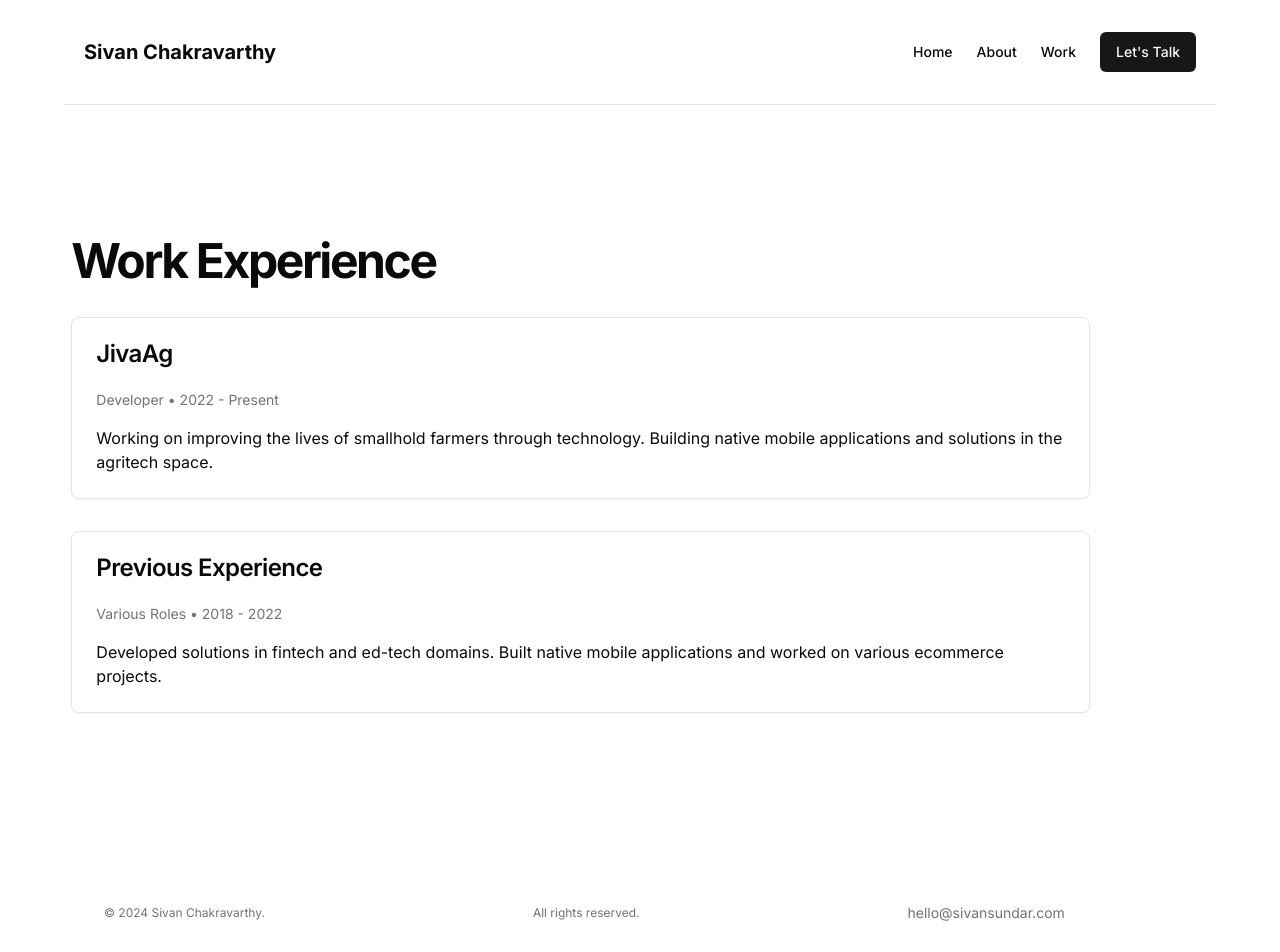
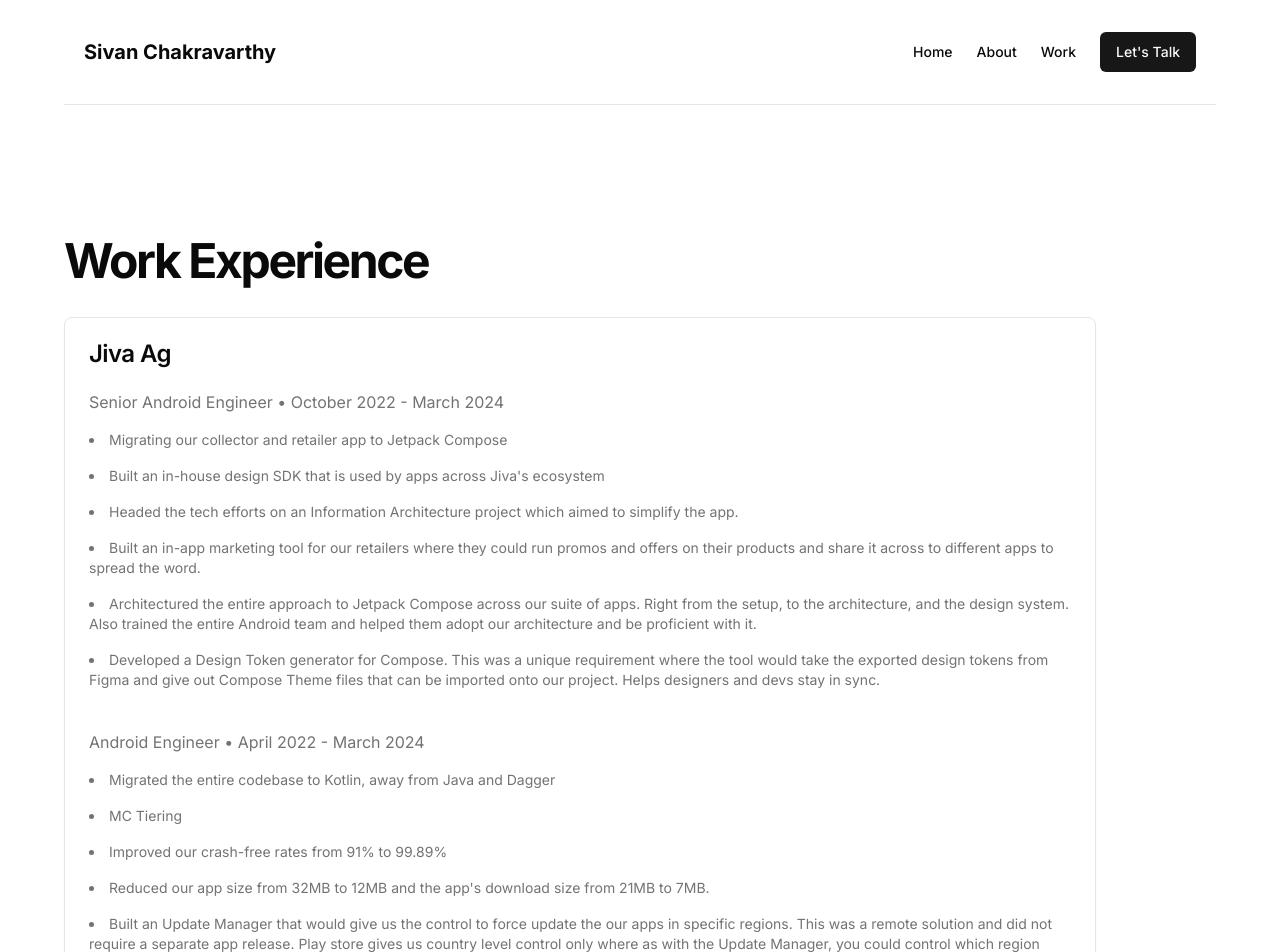
Before and after one commit to sivansundar/sivansundar-portfolio, a Next.js app: page /work in a window 1280 px wide. Shown: the top 952 px of the page. Built offline with nearby package versions, Linux system fonts and the light colour scheme.

Commit message:
Work page WIP

```diff
--- a/app/work/page.tsx
+++ b/app/work/page.tsx
@@ -1,23 +1,90 @@
-import { Card, CardContent, CardHeader, CardTitle } from '@/components/ui/card'
+import { Card, CardContent, CardHeader, CardTitle } from "@/components/ui/card";
 
 export default function WorkPage() {
   return (
     <div className="py-20 md:py-28">
       <div className="container px-4 md:px-6">
-        <h1 className="text-3xl font-bold tracking-tighter sm:text-4xl md:text-5xl mb-8">Work Experience</h1>
+        <h1 className="text-3xl font-bold tracking-tighter sm:text-4xl md:text-5xl mb-8">
+          Work Experience
+        </h1>
         <div className="grid gap-6 md:gap-8">
           <Card>
             <CardHeader>
-              <CardTitle>JivaAg</CardTitle>
+              <CardTitle>Jiva Ag</CardTitle>
             </CardHeader>
             <CardContent>
-              <p className="text-sm text-muted-foreground mb-4">
-                Developer • 2022 - Present
-              </p>
-              <p>
-                Working on improving the lives of smallhold farmers through technology.
-                Building native mobile applications and solutions in the agritech space.
-              </p>
+              <div className="space-y-10">
+                <div>
+                  <p className="text-base text-muted-foreground mb-4">
+                    Senior Android Engineer • October 2022 - March 2024
+                  </p>
+                  <li className="text-sm text-muted-foreground mb-4">
+                    Migrating our collector and retailer app to Jetpack Compose
+                  </li>
+                  <li className="text-sm text-muted-foreground mb-4">
+                    Built an in-house design SDK that is used by apps across
+                    Jiva's ecosystem
+                  </li>
+
+                  <li className="text-sm text-muted-foreground mb-4">
+                    Headed the tech efforts on an Information Architecture
+                    project which aimed to simplify the app.
+                  </li>
+
+                  <li className="text-sm text-muted-foreground mb-4">
+                    Built an in-app marketing tool for our retailers where they
+                    could run promos and offers on their products and share it
+                    across to different apps to spread the word.
+                  </li>
+
+                  <li className="text-sm text-muted-foreground mb-4">
+                    Architectured the entire approach to Jetpack Compose across
+                    our suite of apps. Right from the setup, to the
+                    architecture, and the design system. Also trained the entire
+                    Android team and helped them adopt our architecture and be
+                    proficient with it.
+                  </li>
+
+                  <li className="text-sm text-muted-foreground mb-4">
+                    Developed a Design Token generator for Compose. This was a
+                    unique requirement where the tool would take the exported
+                    design tokens from Figma and give out Compose Theme files
+                    that can be imported onto our project. Helps designers and
+                    devs stay in sync.
+                  </li>
+                </div>
+
+                <div>
+                  <p className="text-base text-muted-foreground mb-4">
+                    Android Engineer • April 2022 - March 2024
+                  </p>
+                  <li className="text-sm text-muted-foreground mb-4">
+                    Migrated the entire codebase to Kotlin, away from Java and
+                    Dagger
+                  </li>
+                  <li className="text-sm text-muted-foreground mb-4">
+                    MC Tiering
+                  </li>
+
+                  <li className="text-sm text-muted-foreground mb-4">
+                    Improved our crash-free rates from 91% to 99.89%
+                  </li>
+
+                  <li className="text-sm text-muted-foreground mb-4">
+                    Reduced our app size from 32MB to 12MB and the app's
+                    download size from 21MB to 7MB.
+                  </li>
+
+                  <li className="text-sm text-muted-foreground mb-4">
+                    Built an Update Manager that would give us the control to
+                    force update the our apps in specific regions. This was a
+                    remote solution and did not require a separate app release.
+                    Play store gives us country level control only where as with
+                    the Update Manager, you could control which region gets a
+                    forced update.
+                  </li>
+                </div>
+              </div>
             </CardContent>
           </Card>
           <Card>
@@ -29,13 +96,13 @@ export default function WorkPage() {
                 Various Roles • 2018 - 2022
               </p>
               <p>
-                Developed solutions in fintech and ed-tech domains. Built native mobile
-                applications and worked on various ecommerce projects.
+                Developed solutions in fintech and ed-tech domains. Built native
+                mobile applications and worked on various ecommerce projects.
               </p>
             </CardContent>
           </Card>
         </div>
       </div>
     </div>
-  )
+  );
 }
```
